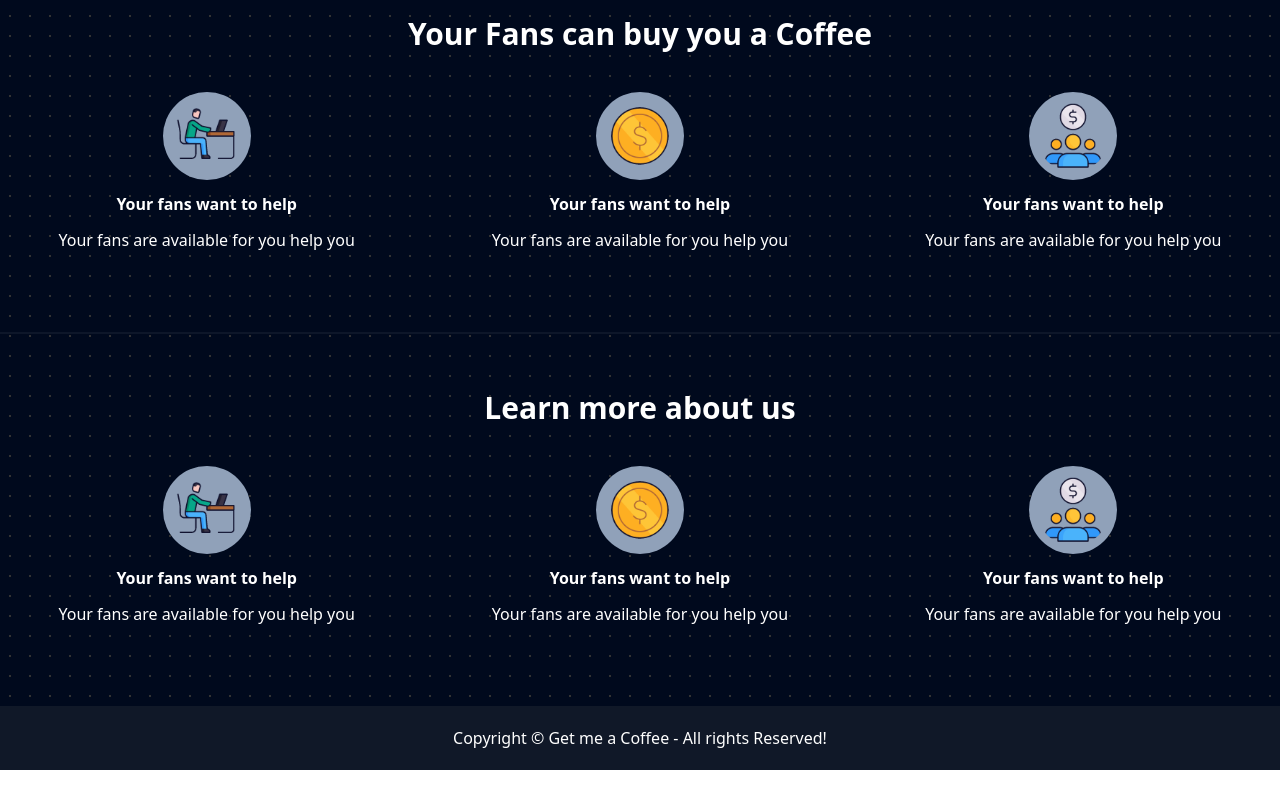
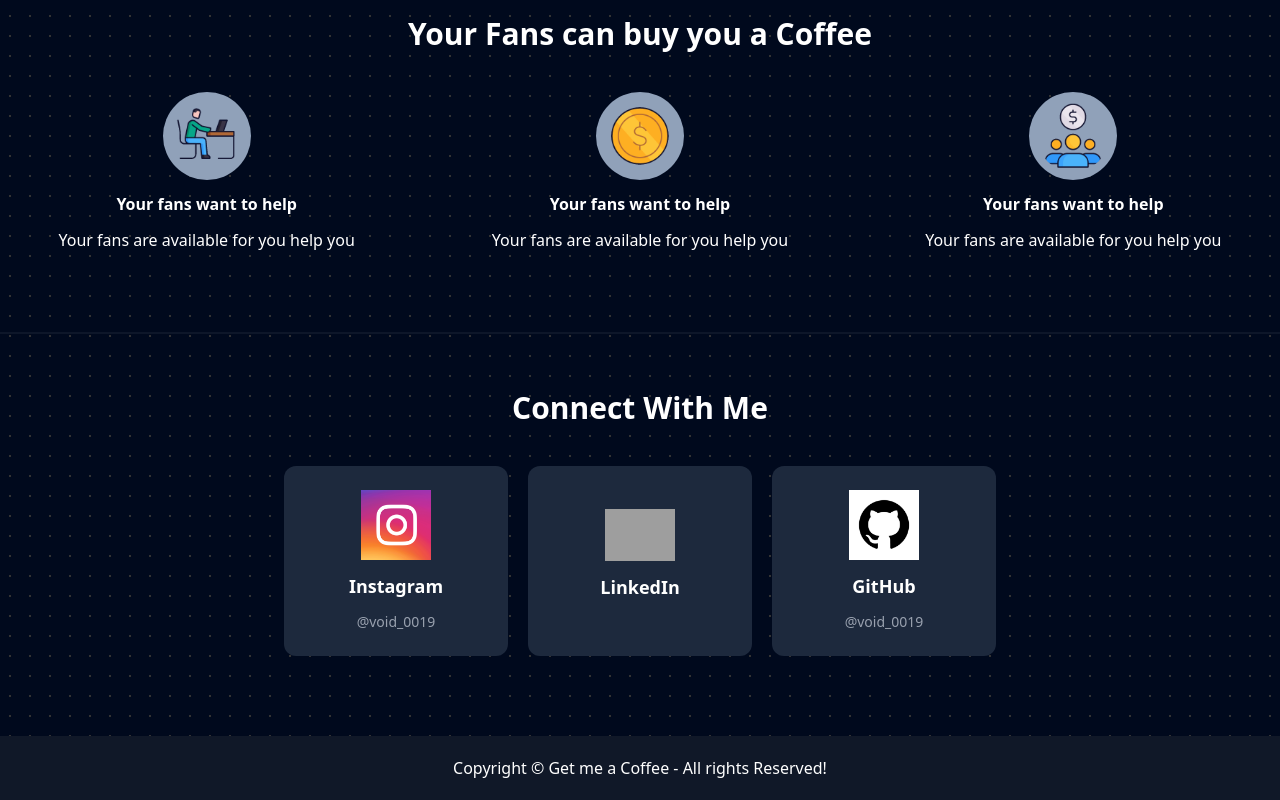
Before and after one commit to Void-0019/get-me-a-coffee, a Next.js app: page / in a window 1280 px wide. Shown: the part 458-1258 px from the top of the page. Before the commit the page ends 1228 px from the top, so only its background shows below. Built offline with nearby package versions, Linux system fonts and the light colour scheme; no server answers; grey boxes are pictures that could not be loaded.

Commit message:
Added social media handles

```diff
--- a/app/page.js
+++ b/app/page.js
@@ -37,26 +37,65 @@ export default function Home() {
         </div>
       </div>
 
-<div className="divider bg-white h-0.5 opacity-5"></div>
+      <div className="divider bg-white h-0.5 opacity-5"></div>
+
 
       <div className="text-white container mx-auto pb-20 pt-14">
-        <h2 className="text-3xl  font-bold text-center mb-10">Learn more about us</h2>
-        <div className="flex gap-5 justify-around">
-          <div className="item space-y-3 flex flex-col justify-center items-center">
-            <img className="bg-slate-400 rounded-full p-2 text-black" width={88} src="man.gif" alt="" />
-            <p className="font-bold">Your fans want to help</p>
-            <p className="">Your fans are available for you help you</p>
-          </div>
-          <div className="item space-y-3 flex flex-col justify-center items-center">
-            <img className="bg-slate-400 rounded-full p-2 text-black" width={88} src="coin.gif" alt="" />
-            <p className="font-bold">Your fans want to help</p>
-            <p className="">Your fans are available for you help you</p>
-          </div>
-          <div className="item space-y-3 flex flex-col justify-center items-center">
-            <img className="bg-slate-400 rounded-full p-2 text-black" width={88} src="group.gif" alt="" />
-            <p className="font-bold">Your fans want to help</p>
-            <p className="">Your fans are available for you help you</p>
-          </div>
+        <h2 className="text-3xl font-bold text-center mb-10">
+          Connect With Me
+        </h2>
+
+        <div className="flex gap-5 justify-center flex-wrap">
+
+          {/* Instagram */}
+          <a
+            href="https://www.instagram.com/void_0019/"
+            target="_blank"
+            rel="noopener noreferrer"
+            className="w-56 p-6 rounded-xl bg-slate-800 hover:bg-slate-700 transition flex flex-col justify-center items-center gap-3"
+          >
+            <img
+              src="/instagram.gif"
+              width={70}
+              alt="Instagram"
+            />
+            <p className="font-bold text-lg">Instagram</p>
+            <p className="text-sm text-gray-400">@void_0019</p>
+          </a>
+
+          {/* LinkedIn */}
+          <a
+            href="https://linkedin.com/in/https://tinyurl.com/bd62x73c"
+            target="_blank"
+            rel="noopener noreferrer"
+            className="w-56 p-6 rounded-xl bg-slate-800 hover:bg-slate-700 transition flex flex-col justify-center items-center gap-3"
+          >
+            <img
+              src="/linkedin.gif"
+              width={70}
+              alt="LinkedIn"
+            />
+            <p className="font-bold text-lg">LinkedIn</p>
+            <p className="text-sm text-gray-400"></p>
+          </a>
+
+          {/* GitHub */}
+          <a
+            href="https://github.com/void-0019"
+            target="_blank"
+            rel="noopener noreferrer"
+            className="w-56 p-6 rounded-xl bg-slate-800 hover:bg-slate-700 transition flex flex-col justify-center items-center gap-3"
+          >
+            <img
+              src="/github.gif"
+              width={70}
+              alt="GitHub"
+            />
+            <p className="font-bold text-lg">GitHub</p>
+            <p className="text-sm text-gray-400">@void_0019</p>
+          </a>
+
+
         </div>
       </div>
     </>
```
